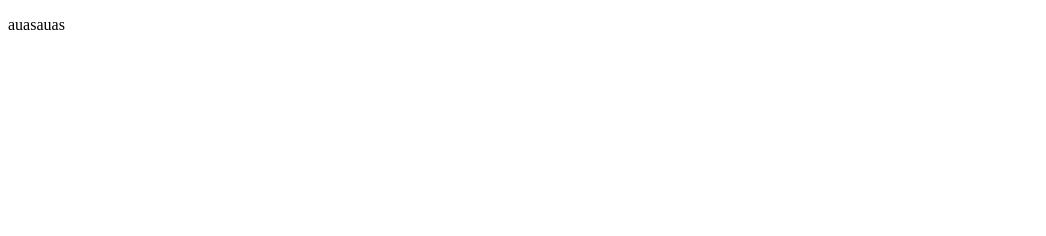
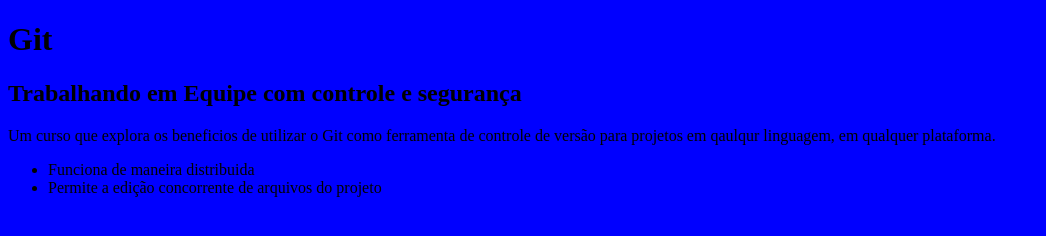
Before and after one commit to wendernathan/curso-git, a plain HTML site: page index.html in a window 1280 px wide. Shown: the whole page, without its empty margins (0-1046 px from the left). Drawn offline with Linux system fonts and the light colour scheme.

Commit message:
inicio css

```diff
--- /dev/null
+++ b/estilo.css
@@ -0,0 +1,3 @@
+body{
+    background-color: blue;
+}
--- a/index.html
+++ b/index.html
@@ -4,11 +4,26 @@
     <meta charset="UTF-8">
     <meta name="viewport" content="width=device-width, initial-scale=1.0">
     <meta http-equiv="X-UA-Compatible" content="ie=edge">
+    <link rel="stylesheet" href="estilo.css">
     <title>Document</title>
 </head>
 <body>
+    <h1>
+        Git
+    </h1>
+    <h2>
+        Trabalhando em Equipe com controle e segurança
+    </h2>
+
     <p>
-        auasauas
+        Um curso que explora os beneficios de utilizar o Git como ferramenta
+        de controle de versão para projetos em qaulqur linguagem, em qualquer
+        plataforma.
     </p>
+
+    <ul>
+        <li>Funciona de maneira distribuida</li>
+        <li>Permite a edição concorrente de arquivos do projeto</li>
+    </ul>
 </body>
 </html>
```
